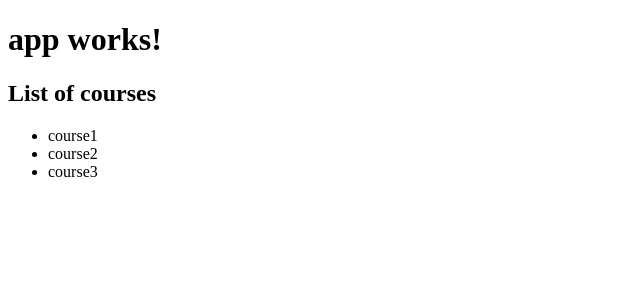
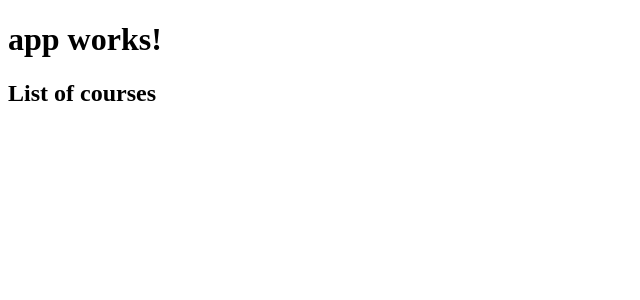
Before and after one commit to michellpine/Angular4_Udemy, an Angular app: page / in a window 1280 px wide. Shown: the top 300 px of the page, without its empty margins (0-640 px from the left). Built offline with nearby package versions, Linux system fonts and the light colour scheme.

Commit message:
service courses

```diff
--- /dev/null
+++ b/src/app/course/courses.service.ts
@@ -0,0 +1,6 @@
+
+export class CoursesService {
+    getCourses() {
+        return ['course1', 'course2', 'course3'];
+    }
+}
--- a/src/app/provingComponent/courses.component.ts
+++ b/src/app/provingComponent/courses.component.ts
@@ -16,6 +16,5 @@ import { Component } from '@angular/core';
 
 export class CoursesComponents {
     title = 'List of courses';
-    courses = ['course1', 'course2', 'course3'];
-
+    courses;
 }
```
